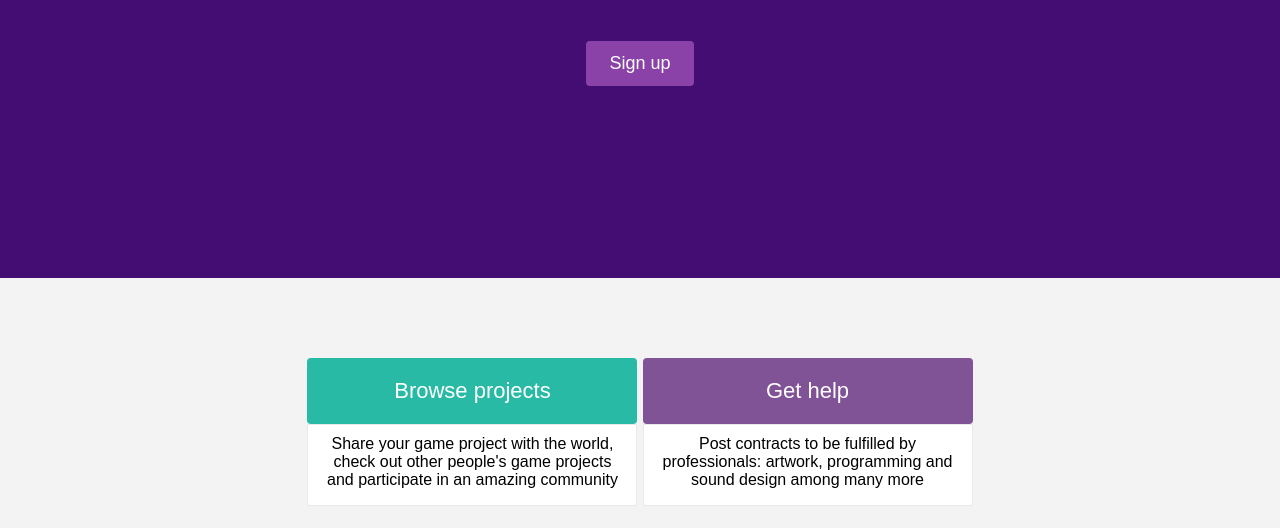
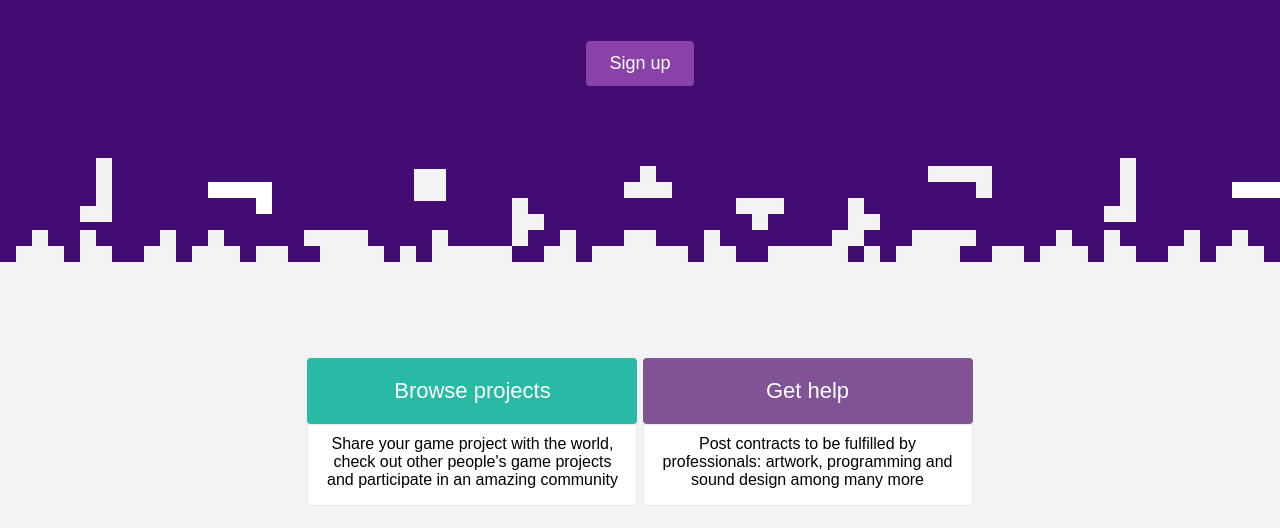
Before and after one commit to 2nd47/CSC309-A4, a plain HTML site: page landing.html in a window 1280 px wide. Shown: the part 272-800 px from the top of the page. Drawn offline with Linux system fonts and the light colour scheme.

Commit message:
Made landing page 2000% more awesome
- Added epic tetris-esque background

```diff
--- a/assets/css/landing.css
+++ b/assets/css/landing.css
@@ -7,6 +7,9 @@ IT CONTAINS STYLES FOR THE LANDING PAGE*/
   background-color: #440D73;
   font-size: 18px;
   text-align: center;
+  background-image: url('../images/tetris_background.png');
+  background-repeat: repeat-x;
+  background-position: bottom;
 }
 
 h1 {
```
Also changed, not shown: assets/images/tetris_background.png (added).
